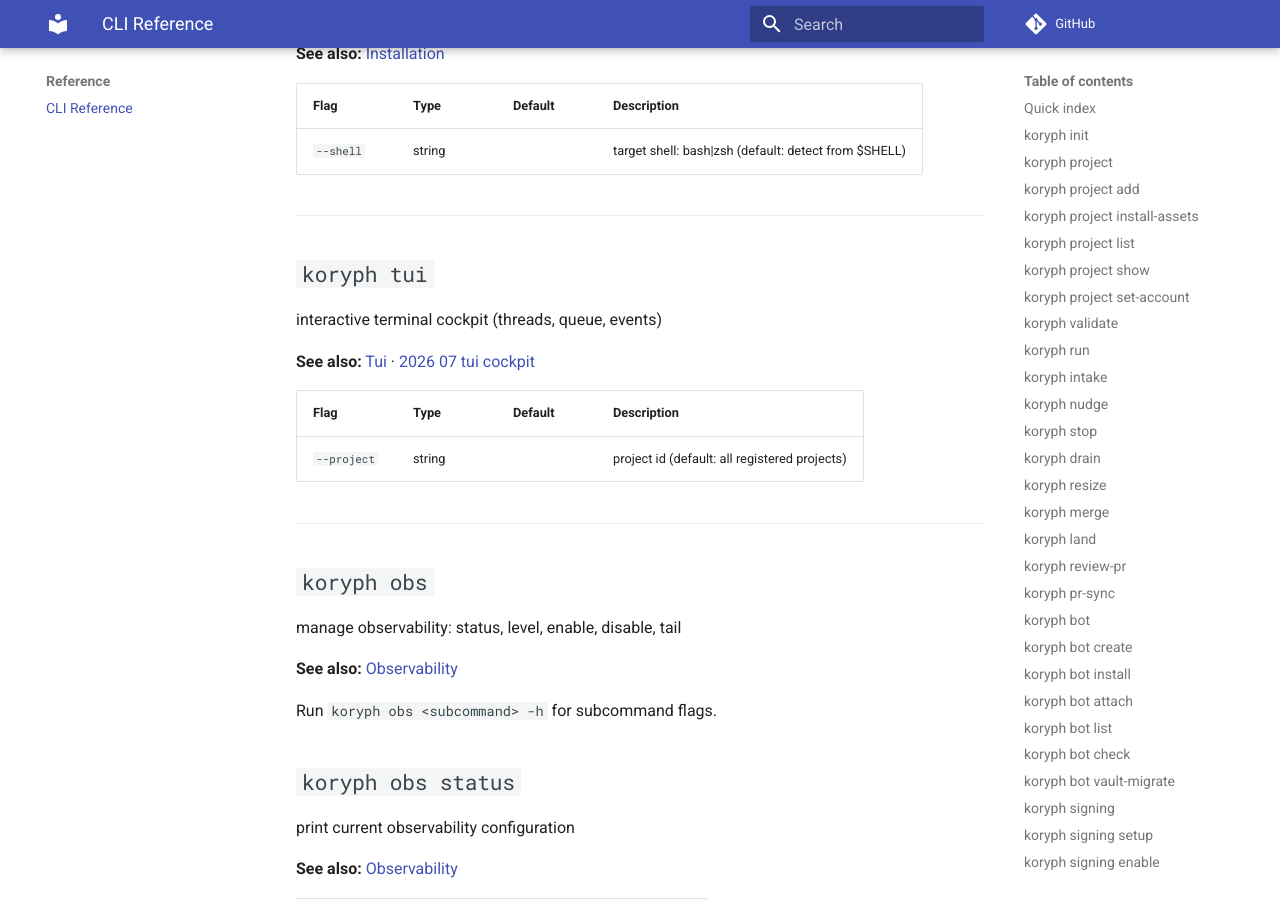
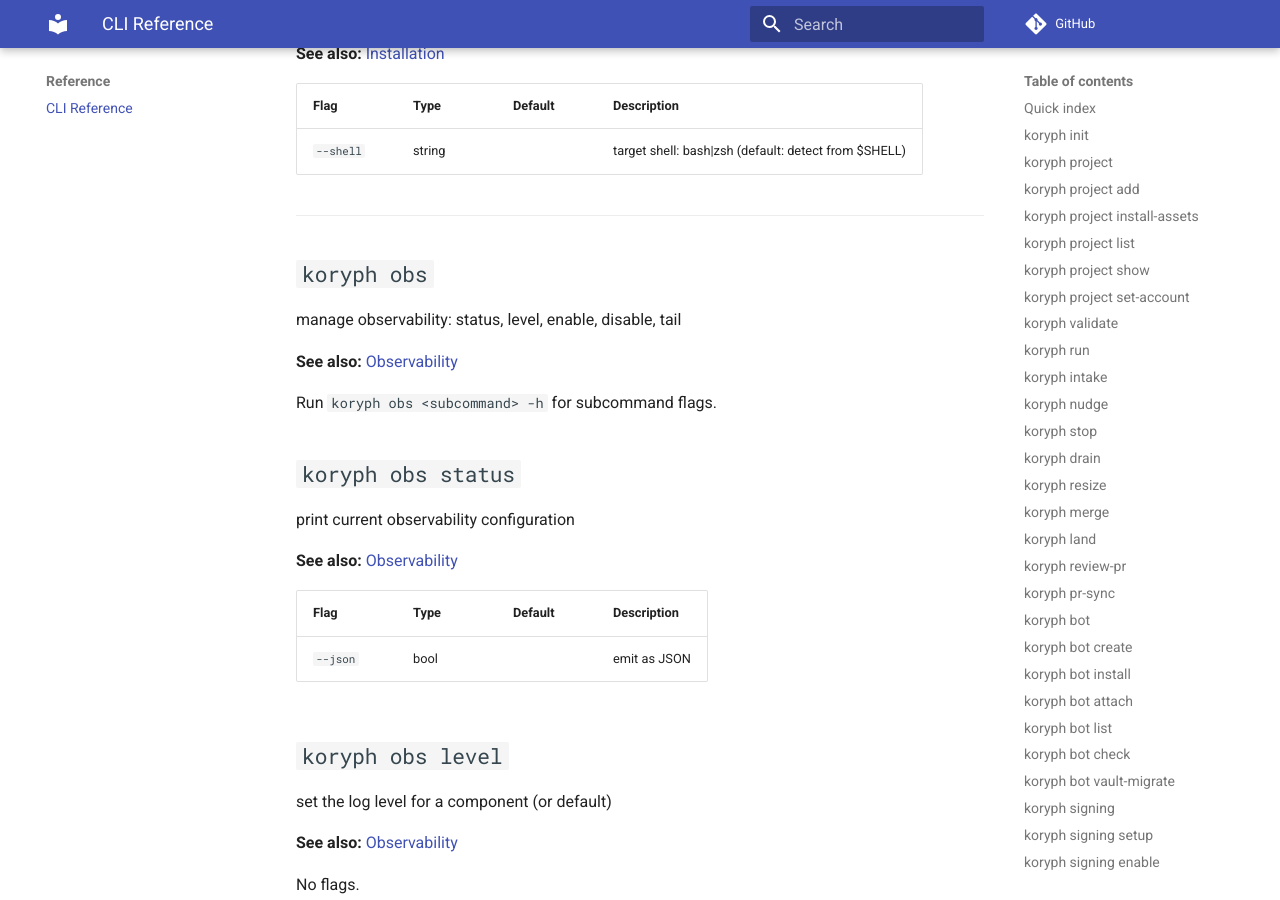
Before and after one commit to koryph/koryph, an MkDocs documentation site: the page built from docs/reference/cli.md, in a window 1280 px wide and 900 px high, scrolled down 32111 px. Built offline with MkDocs 1.6.1 and Material for MkDocs 9.7.7, drawn with Linux system fonts in a browser that asks for light colours; comment, search, counter and statistics services are not loaded; some of the changed text lies outside the part shown.

Commit message:
fix(obs): regenerate docs/reference/cli.md for rebase onto main
After rebasing feat(obs) onto main (which added quota guard and tui since
the bead was filed), re-run __docgen so the CLI reference is exact-match
with the command registry. Removes the stale WARNING line that leaked from
stderr during the previous regeneration attempt.

Co-Authored-By: Claude Sonnet 4.6 <noreply@anthropic.com>
Signed-off-by: Marshall Cody McCain <cody@mccain.family>

```diff
--- a/docs/reference/cli.md
+++ b/docs/reference/cli.md
@@ -92,13 +92,13 @@ koryph — central multi-project orchestrator for autonomous Claude Code agents.
 | ↳ [`koryph completion bash`](#koryph-completion-bash) | print the bash completion script |
 | ↳ [`koryph completion zsh`](#koryph-completion-zsh) | print the zsh completion script |
 | ↳ [`koryph completion install`](#koryph-completion-install) | install the completion script to the standard location |
-| [`koryph tui`](#koryph-tui) | interactive terminal cockpit (threads, queue, events) |
 | [`koryph obs`](#koryph-obs) | manage observability: status, level, enable, disable, tail |
 | ↳ [`koryph obs status`](#koryph-obs-status) | print current observability configuration |
 | ↳ [`koryph obs level`](#koryph-obs-level) | set the log level for a component (or default) |
 | ↳ [`koryph obs enable`](#koryph-obs-enable) | enable observability (set default level to info) |
 | ↳ [`koryph obs disable`](#koryph-obs-disable) | silence all output (set all levels to error) |
 | ↳ [`koryph obs tail`](#koryph-obs-tail) | tail the telemetry JSONL stream in human-readable form |
+| [`koryph tui`](#koryph-tui) | interactive terminal cockpit (threads, queue, events) |
 
 ---
 
@@ -1054,19 +1054,6 @@ install the completion script to the standard location
 
 ---
 
-## `koryph tui` { #koryph-tui }
-
-interactive terminal cockpit (threads, queue, events)
-
-**See also:** [Tui](../user-guide/tui) · [2026 07 tui cockpit](../designs/2026-07-tui-cockpit)
-
-| Flag | Type | Default | Description |
-|------|------|---------|-------------|
-| `--project` | string |  | project id (default: all registered projects) |
-
-
----
-
 ## `koryph obs` { #koryph-obs }
 
 manage observability: status, level, enable, disable, tail
```
Also changed, not shown: other parts of docs/reference/cli.md (+13 -0 lines).
